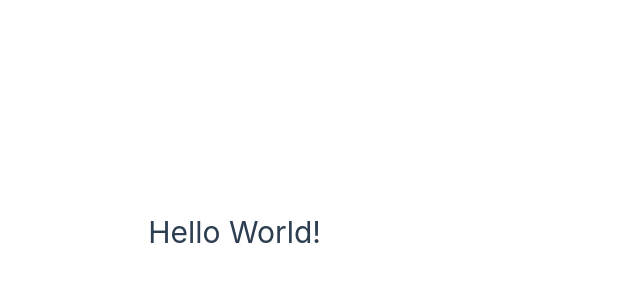
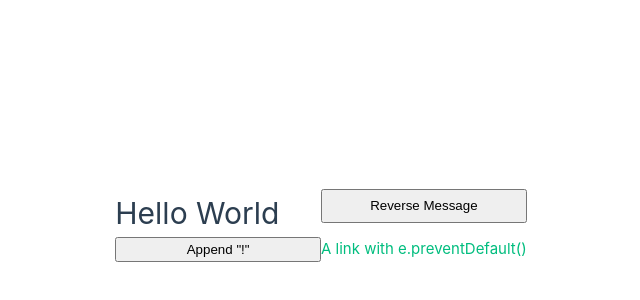
Before and after one commit to darshanmukunda98/gnome-Todo-VueJSMongoDB, a Vue app in the folder vue-project/: page / in a window 1280 px wide. Shown: the part 168-468 px from the top of the page, without its empty margins (319-959 px from the left). Built offline with nearby package versions, Linux system fonts and the light colour scheme.

Commit message:
ex2 Handling User Input

```diff
--- a/vue-project/src/App.vue
+++ b/vue-project/src/App.vue
@@ -1,7 +1,25 @@
 <script setup>
-import {ref} from 'vue'
-const message = ref('Hello World!')
+import { ref } from "vue";
+const message = ref("Hello World");
+function reverseMessage() {
+  message.value = message.value.split("").reverse().join("");
+}
+function notify() {
+  alert("navigation was prevented");
+}
 </script>
 <template>
   <h1>{{ message }}</h1>
+  <button @click="reverseMessage">Reverse Message</button>
+  <button @click="message += '!'">Append "!"</button>
+  <a href="https://vuejs.org" @click.prevent="notify">
+    A link with e.preventDefault()
+  </a>
 </template>
+<style>
+button,
+a {
+  display: block;
+  margin-bottom: 1em;
+}
+</style>
```
